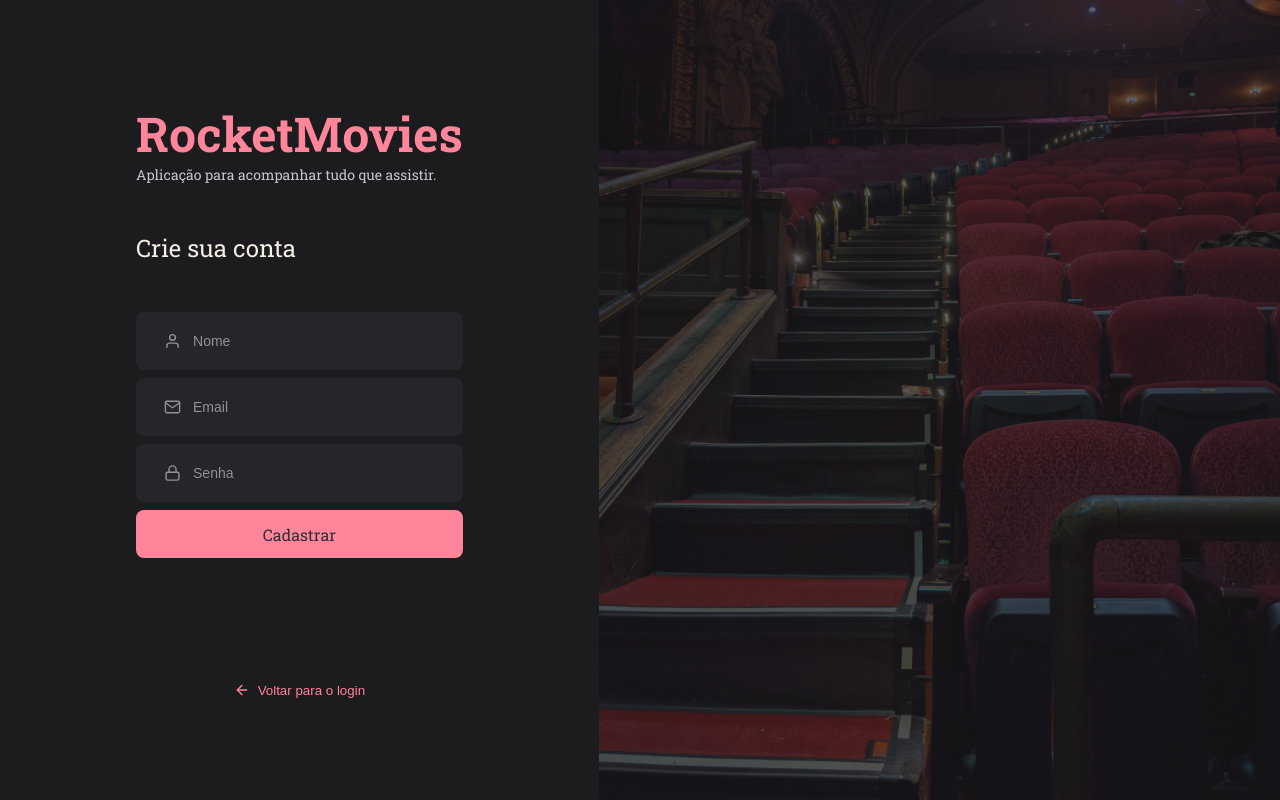
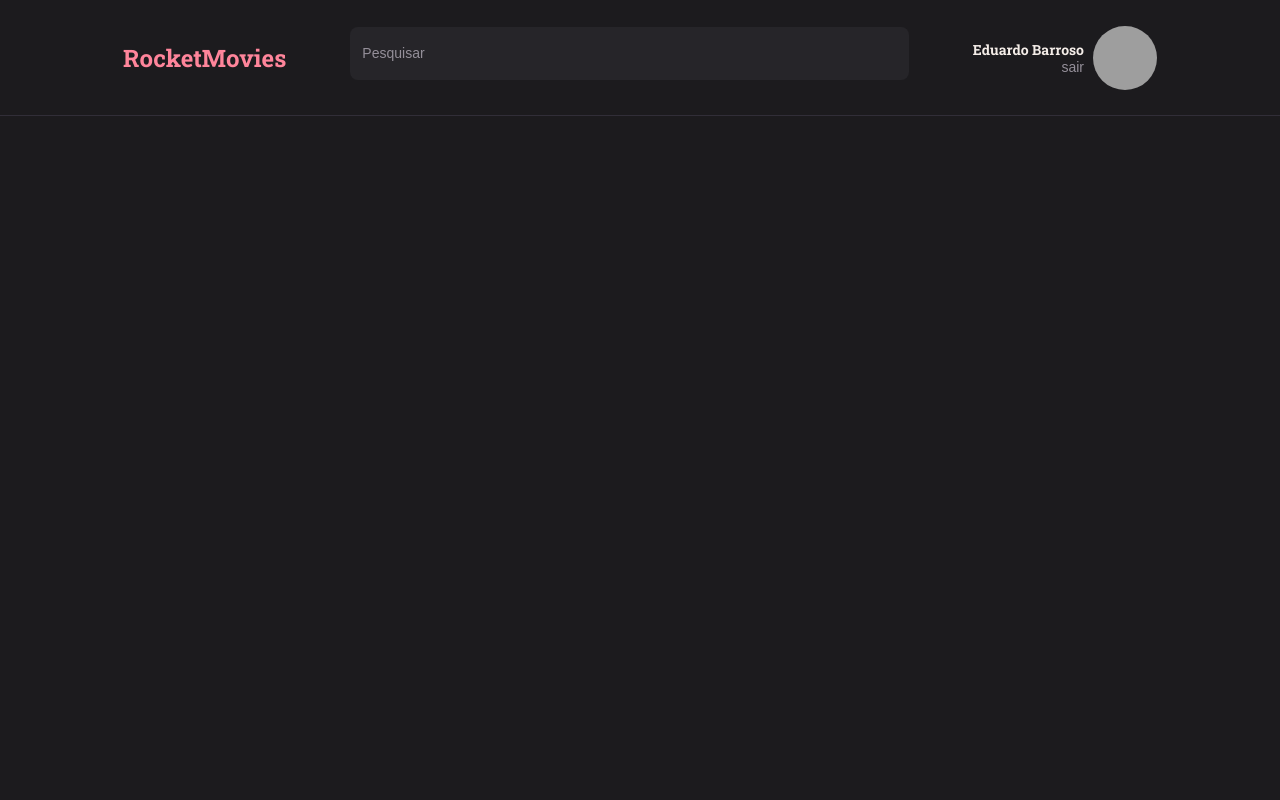
Before and after one commit to eduardoB7/RocketMovies, a React (Vite) app: page / in a window 1280 px wide. Built offline with nearby package versions, Linux system fonts and the light colour scheme; grey boxes are pictures that could not be loaded.

Commit message:
inicio da pagina create movie

```diff
--- a/src/main.jsx
+++ b/src/main.jsx
@@ -3,13 +3,13 @@ import ReactDOM from "react-dom/client";
 import theme from "./styles/theme";
 import { ThemeProvider } from "styled-components";
 import GlobalStyles from "./styles/global";
-import { SignUp } from "./pages/SignUp";
+import { CreateMovie } from "./pages/CreateMovie";
 
 ReactDOM.createRoot(document.getElementById("root")).render(
   <React.StrictMode>
     <ThemeProvider theme={theme}>
       <GlobalStyles />
-      <SignUp />
+      <CreateMovie />
     </ThemeProvider>
   </React.StrictMode>
 );
--- /dev/null
+++ b/src/pages/CreateMovie/index.jsx
@@ -0,0 +1,10 @@
+import { Header } from "../../components/Header";
+import { Container } from "./style";
+
+export function CreateMovie() {
+  return (
+    <Container>
+      <Header />
+    </Container>
+  );
+}
--- /dev/null
+++ b/src/pages/CreateMovie/style.js
@@ -0,0 +1,15 @@
+import styled from "styled-components";
+
+export const Container = styled.div`
+  width: 100%;
+  height: 100vh;
+
+  display: grid;
+  grid-template-areas:
+    "header"
+    "content";
+
+  grid-template-rows: 11.6rem auto;
+`;
+
+export const Content = styled.div``;
```
